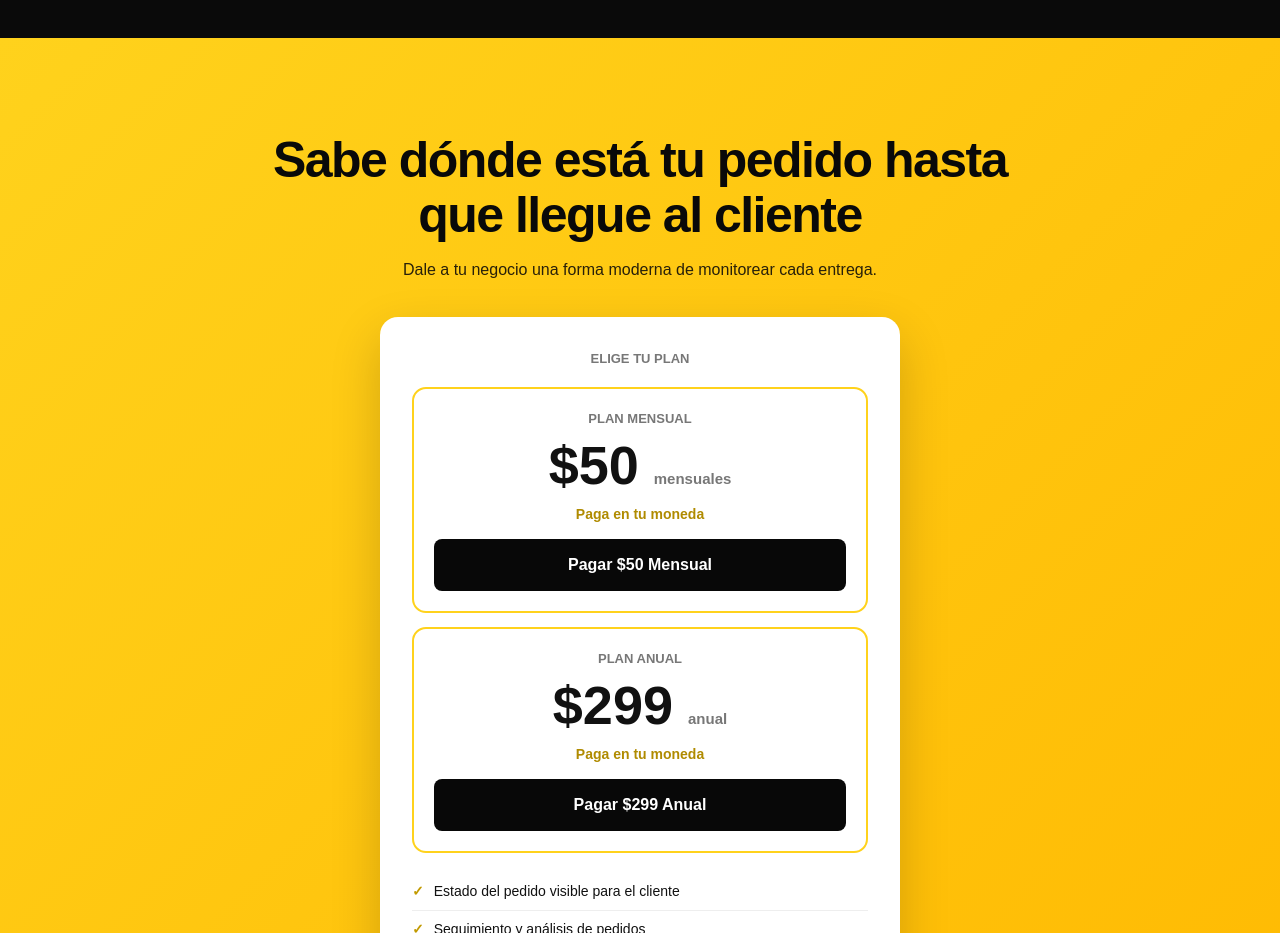
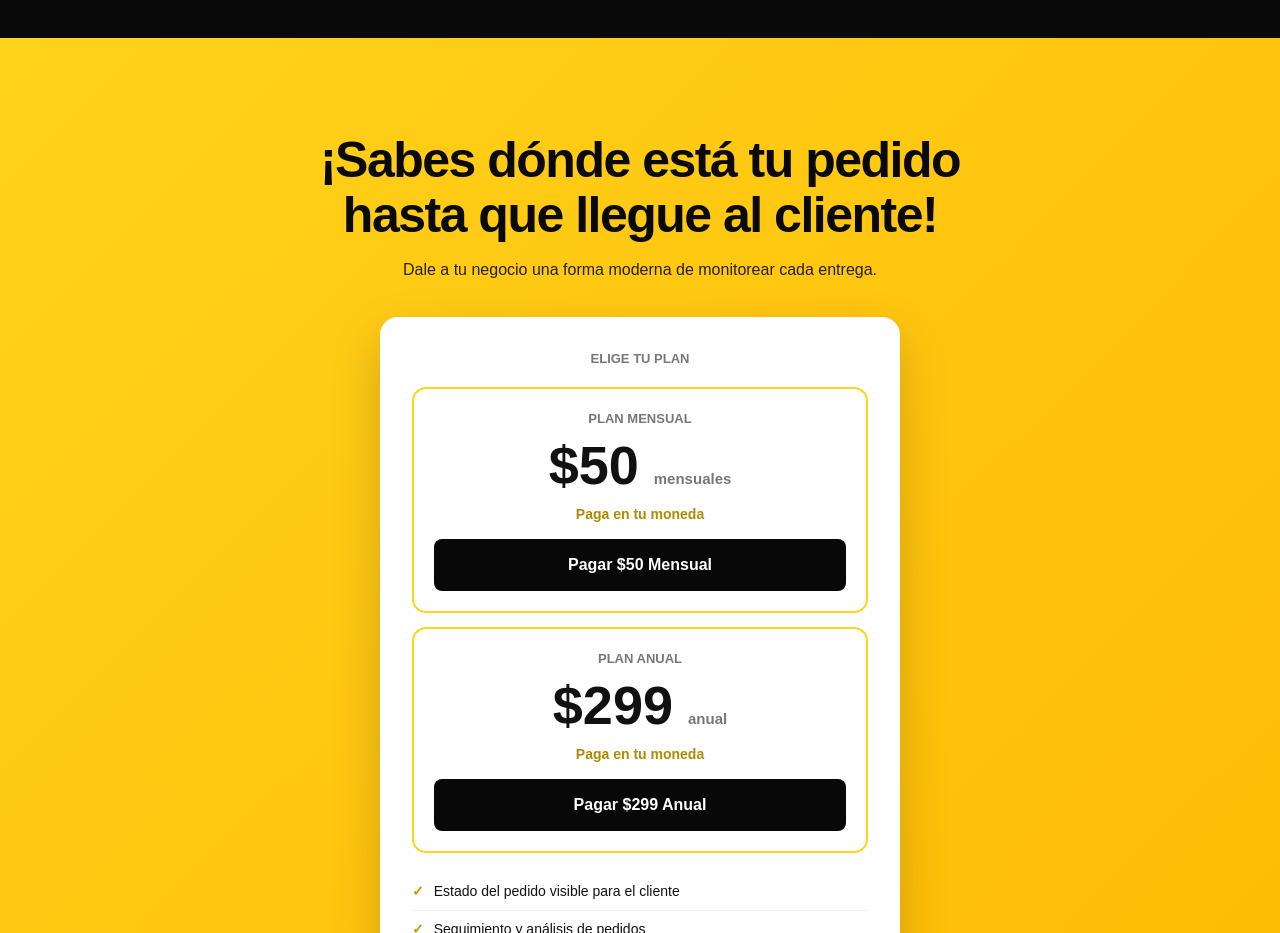
Before and after one commit to finansmart-netizen/finansmart1, a website: page index.html in a window 1280 px wide. Shown: the part 3540-4473 px from the top of the page. Drawn offline with Linux system fonts and the light colour scheme.

Commit message:
Update index.html

```diff
--- a/index.html
+++ b/index.html
@@ -725,7 +725,7 @@ footer{padding:30px 0;background:#070707;color:#777;font-size:13px}
 </section>
 <section class="cta" id="comprar">
   <div class="container">
-    <h2>Sabe dónde está tu pedido hasta que llegue al cliente</h2>
+    <h2>¡Sabes dónde está tu pedido hasta que llegue al cliente!</h2>
     <p>Dale a tu negocio una forma moderna de monitorear cada entrega.</p>
     <div class="price-box" id="precio">
       <div class="price-label">ELIGE TU PLAN</div>
```
